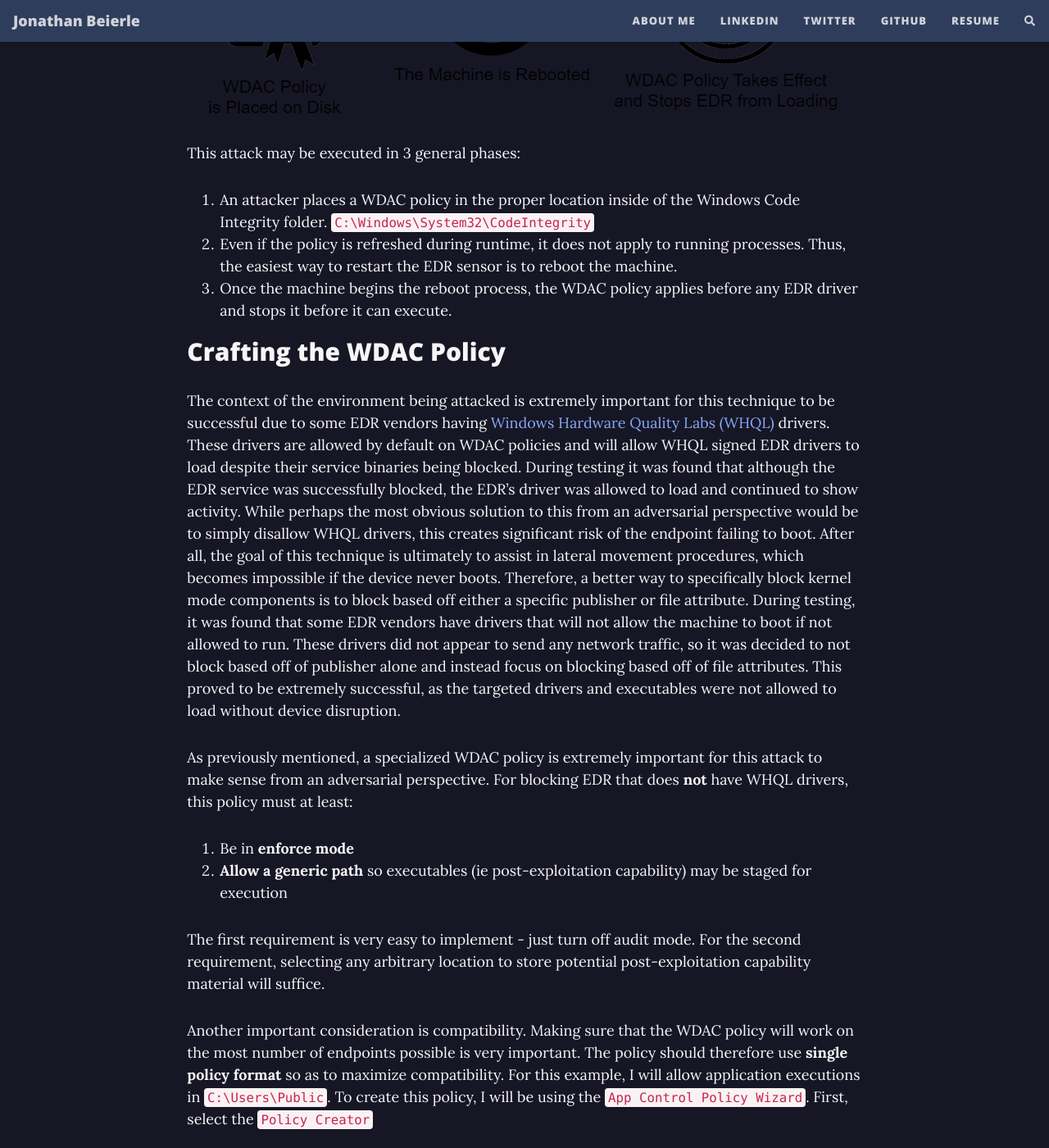
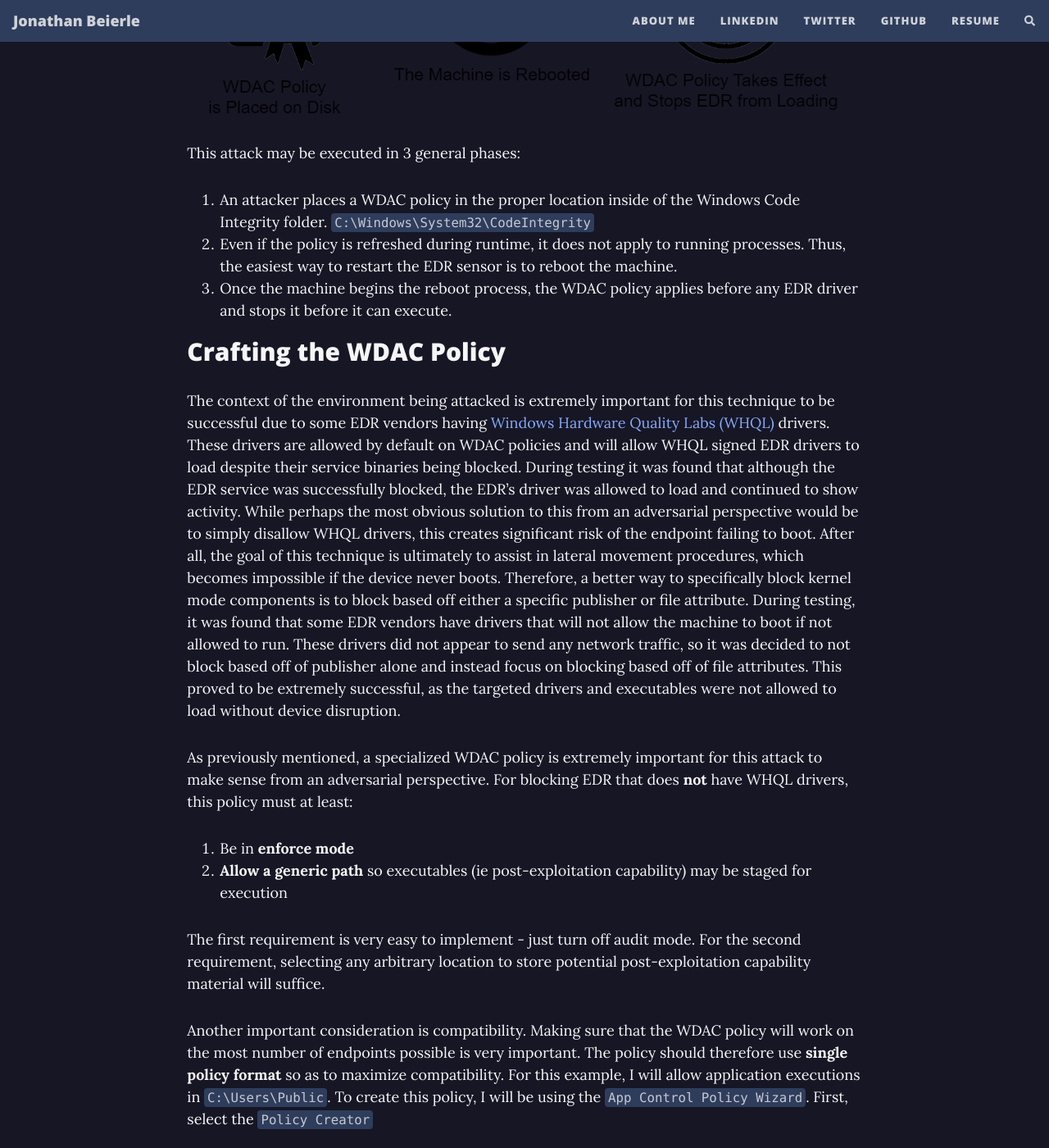
Before and after one commit to HullaBrian/Personal-Website, a Jekyll site: the page built from _posts/2024-12-20-Weaponizing-WDAC-Killing-the-Dreams-of-EDR.md, in a window 1280 px wide and 1400 px high, scrolled down 1920 px. Shown: the whole window at 82% size. Built offline with Jekyll 4.4.1, drawn with Linux system fonts in a browser that asks for light colours; nearby versions of some CDN libraries; comment, search, counter and statistics services are not loaded.

Commit message:
Code fixes to match theme

```diff
--- a/assets/css/beautifuljekyll.css
+++ b/assets/css/beautifuljekyll.css
@@ -866,8 +866,8 @@ table tr td :last-child {
 
 code {
   padding: 0.125rem 0.25rem;
-  color: #c7254e;
-  background-color: #f9f2f4;
+  color: #c6c9d2;
+  background-color: #2F3D5C;
   border-radius: 0.25rem;
 }
 
@@ -894,7 +894,8 @@ pre {
   background-size: auto 3em;
   background-position-y: 0.625rem;
   border: 1px solid rgba(0,0,0,0.1);
-  border-left: 0.4375rem solid #444;
+  border-left: 0.4375rem solid #86AAF9;
+  color: #c6c9d2;
 }
 .highlight > pre:not([class~="highlight"]) { /* code block with line number */
   padding: 0;
```
